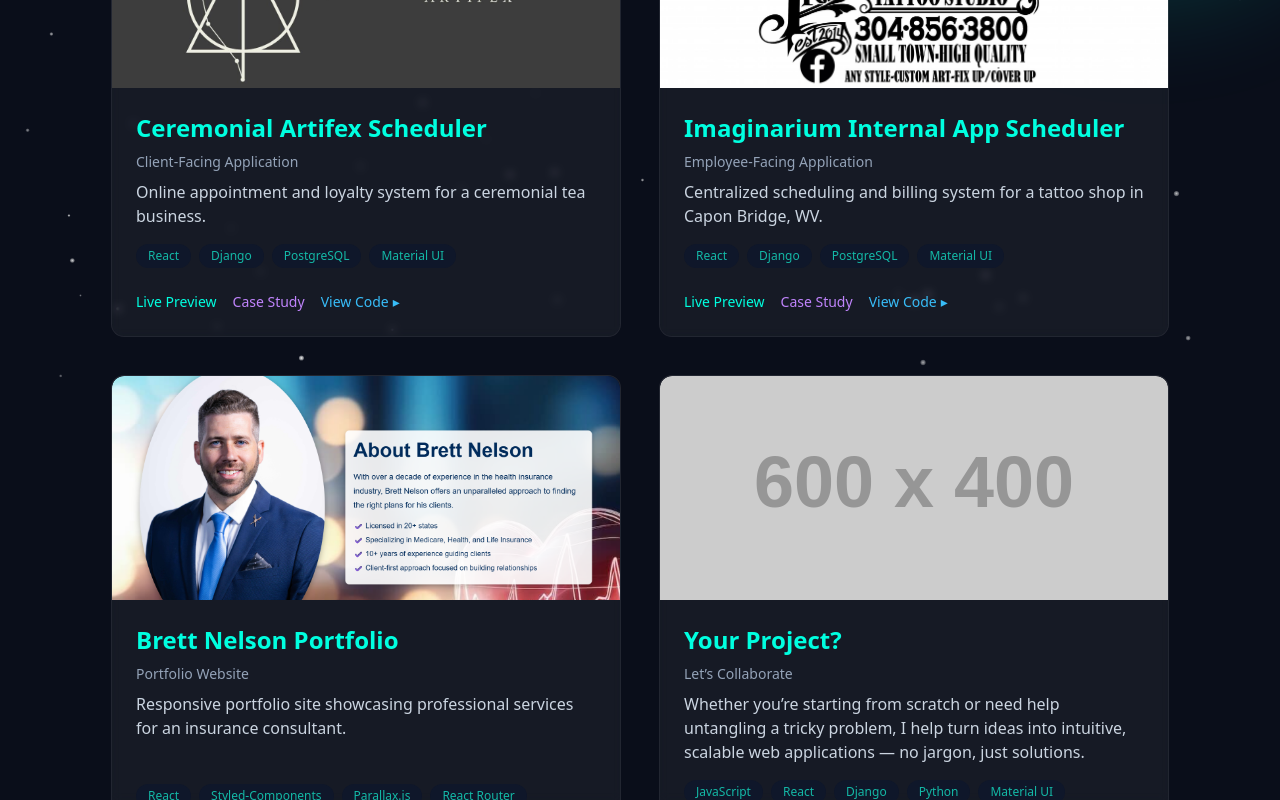
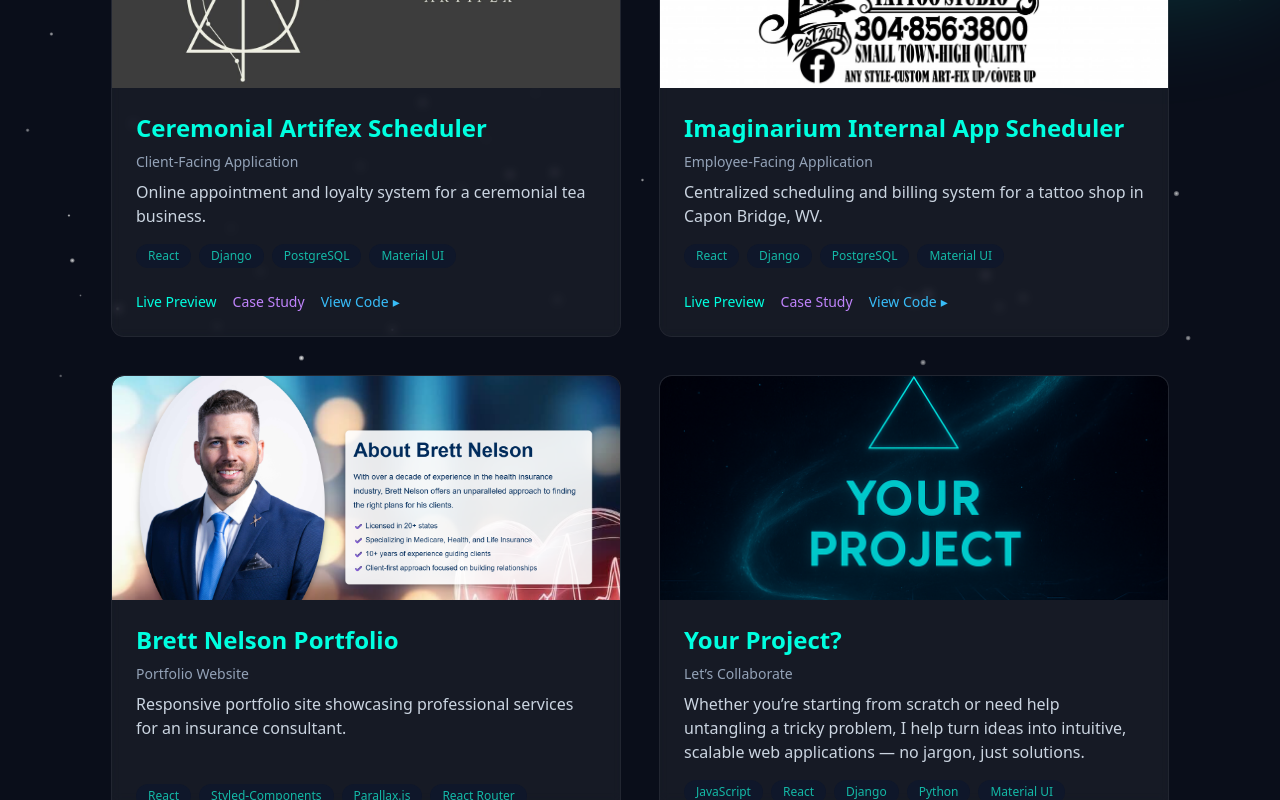
Before and after one commit to Cameron8325/port2, a React (Vite) app: page /work in a window 1280 px wide. Shown: the part 416-1216 px from the top of the page. Built offline with nearby package versions, Linux system fonts and the light colour scheme.

Commit message:
Added Your Proj Image

```diff
--- a/src/data/projects.js
+++ b/src/data/projects.js
@@ -1,7 +1,7 @@
 import artifex1 from "../assets/artifex1.jpg";
 import imagine1 from "../assets/imagine1.jpg";
 import nelson from "../assets/nelson.png";
-// import ctaImage from "../assets/cta.png"; // TODO: replace with actual CTA graphic
+import yourproj from "../assets/yourproj.png"
 
 const projects = [
   {
@@ -98,7 +98,7 @@ const projects = [
     title: "Your Project?",
     slug: "your-project",
     type: "Let’s Collaborate",
-    image: "https://placehold.co/600x400?text=Your+Project",
+    image: yourproj,
     description: "Whether you’re starting from scratch or need help untangling a tricky problem, I help turn ideas into intuitive, scalable web applications — no jargon, just solutions.",
     stack: ["JavaScript", "React", "Django", "Python", "Material UI", "AWS (Core Services)"],
     liveUrl: "mailto:youremail@example.com",
```
Also changed, not shown: src/assets/yourproj.png (added).
